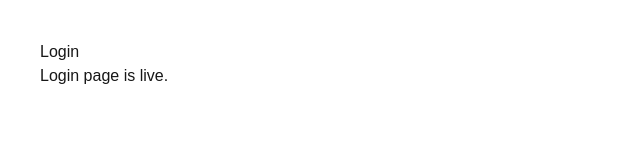
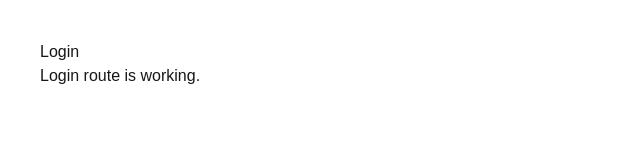
Before and after one commit to richlafayette-creator/nonrev-app, a Next.js app: page /login in a window 1280 px wide. Shown: the top 160 px of the page, without its empty margins (0-640 px from the left). Built offline with nearby package versions, Linux system fonts and the light colour scheme.

Commit message:
Add login route

```diff
--- a/app/login/page.tsx
+++ b/app/login/page.tsx
@@ -2,7 +2,7 @@ export default function LoginPage() {
   return (
     <main style={{ padding: 40 }}>
       <h1>Login</h1>
-      <p>Login page is live.</p>
+      <p>Login route is working.</p>
     </main>
   )
 }
```
